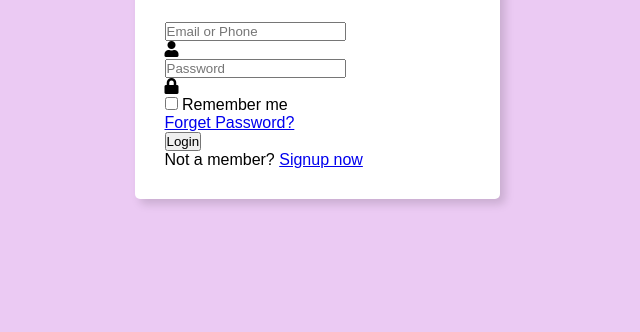
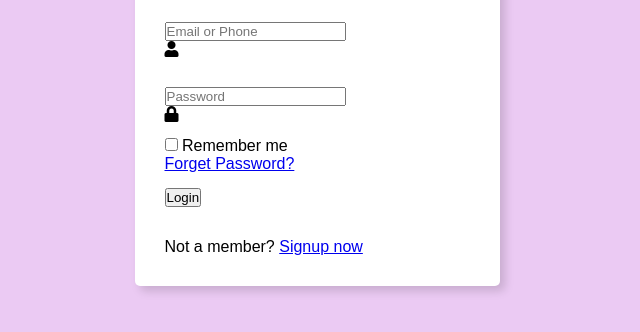
Before and after one commit to Simphiwe-Mabuya/login-page2, a plain HTML site: page index.html in a window 1280 px wide. Shown: the part 132-464 px from the top of the page, without its empty margins (323-963 px from the left). Drawn offline with Linux system fonts and the light colour scheme.

Commit message:
Created a form / input-box rule

```diff
--- a/style.css
+++ b/style.css
@@ -71,3 +71,10 @@ html,body {
 form {
     margin-top: 25px;
 }
+
+form .input-box {
+    height: 50px;
+    width: 100%;
+    position: relative;
+    margin-top: 15px;
+}
```
